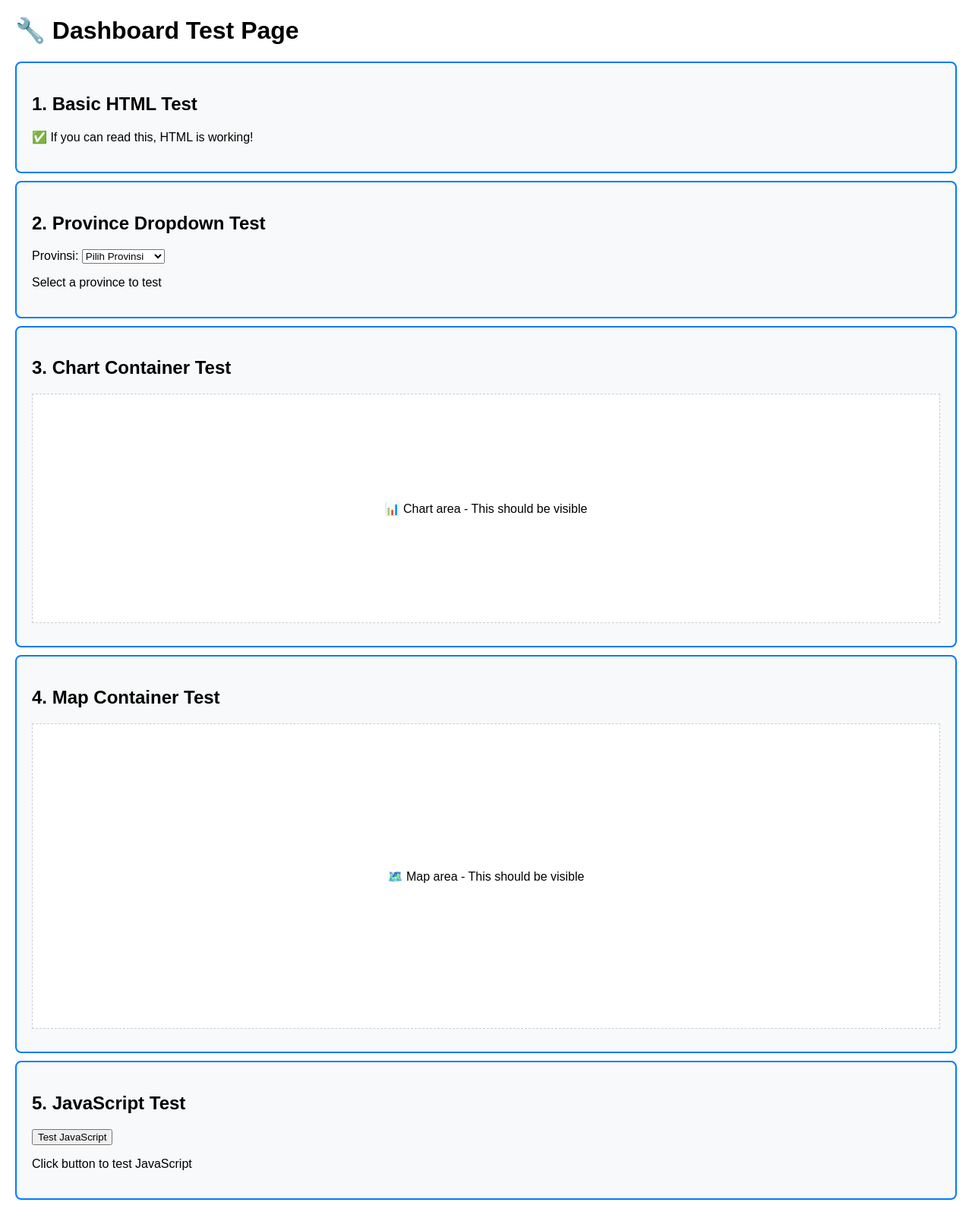
After one commit to groupyid/anjay, a Flask app: page /test_dashboard in a window 1280 px wide. The commit adds this page. Shown: the whole page at 76% size. Run offline with Flask 3, Linux system fonts and the light colour scheme.

Commit message:
Add emergency debugging tools and test dashboard
🚨 Emergency Debugging Setup:
✅ Created test_dashboard.html with minimal working components
✅ Added /test_dashboard route for isolated testing
✅ Added visible blue test box in main dashboard
✅ Added timestamp and console logging for verification

🔧 Test Tools:
- /test_dashboard - Simple HTML/JS/CSS test page
- Blue emergency box in main dashboard
- Console timestamps for load verification
- Element existence checks and logging

📋 Testing Strategy:
1. First test: http://localhost:5002/test_dashboard
2. Then test: http://localhost:5002/dashboard_admin
3. Look for blue box and check console logs
4. Isolate if issue is HTML, CSS, JS, or API

If blue box shows, HTML works. If not, deeper issue.

```diff
--- a/routes/routes.py
+++ b/routes/routes.py
@@ -1,4 +1,4 @@
-from flask import request, render_template, jsonify, session, redirect, url_for
+from flask import request, render_template, jsonify, session, redirect, url_for, send_from_directory
 import requests
 from werkzeug.security import check_password_hash, generate_password_hash
 import logging
@@ -137,6 +137,11 @@ def register_routes(app):
             session_id = sessions[0]['session_id']
             chats = ChatHistory.query.filter_by(session_id=session_id, user_id=user_id).order_by(ChatHistory.created_at).all()
         return render_template('index.html', sessions=sessions, active_session=session_id, active_chats=chats)
+
+    @app.route('/test_dashboard')
+    def test_dashboard():
+        """Simple test dashboard to verify basic functionality"""
+        return send_from_directory('.', 'test_dashboard.html')
 
     @app.route('/dashboard_admin')
     def dashboard_admin():
--- /dev/null
+++ b/test_dashboard.html
@@ -0,0 +1,121 @@
+<!DOCTYPE html>
+<html lang="id">
+<head>
+    <meta charset="UTF-8">
+    <meta name="viewport" content="width=device-width, initial-scale=1.0">
+    <title>Test Dashboard</title>
+    <style>
+        body { font-family: Arial, sans-serif; margin: 20px; }
+        .test-box {
+            border: 2px solid #007bff;
+            padding: 20px;
+            margin: 10px 0;
+            background: #f8f9fa;
+            border-radius: 8px;
+        }
+        .chart-container {
+            height: 300px;
+            border: 1px dashed #ccc;
+            display: flex;
+            align-items: center;
+            justify-content: center;
+            background: #fff;
+            margin: 10px 0;
+        }
+        .map-container {
+            height: 400px;
+            border: 1px dashed #ccc;
+            display: flex;
+            align-items: center;
+            justify-content: center;
+            background: #fff;
+            margin: 10px 0;
+        }
+    </style>
+</head>
+<body>
+    <h1>🔧 Dashboard Test Page</h1>
+
+    <div class="test-box">
+        <h2>1. Basic HTML Test</h2>
+        <p>✅ If you can read this, HTML is working!</p>
+    </div>
+
+    <div class="test-box">
+        <h2>2. Province Dropdown Test</h2>
+        <label for="test-province">Provinsi:</label>
+        <select id="test-province">
+            <option value="">Pilih Provinsi</option>
+            <option value="1">Aceh</option>
+            <option value="2">Sumatra Utara</option>
+            <option value="3">Jakarta</option>
+        </select>
+        <p id="province-result">Select a province to test</p>
+    </div>
+
+    <div class="test-box">
+        <h2>3. Chart Container Test</h2>
+        <div class="chart-container">
+            <div>📊 Chart area - This should be visible</div>
+        </div>
+    </div>
+
+    <div class="test-box">
+        <h2>4. Map Container Test</h2>
+        <div class="map-container">
+            <div>🗺️ Map area - This should be visible</div>
+        </div>
+    </div>
+
+    <div class="test-box">
+        <h2>5. JavaScript Test</h2>
+        <button onclick="testJS()">Test JavaScript</button>
+        <p id="js-result">Click button to test JavaScript</p>
+    </div>
+
+    <script>
+        console.log('🔧 Test Dashboard Loaded');
+
+        function testJS() {
+            document.getElementById('js-result').innerHTML = '✅ JavaScript is working!';
+            console.log('✅ JavaScript function executed');
+        }
+
+        document.getElementById('test-province').addEventListener('change', function() {
+            const value = this.value;
+            const text = this.options[this.selectedIndex].text;
+            document.getElementById('province-result').innerHTML =
+                value ? `Selected: ${text} (ID: ${value})` : 'No province selected';
+            console.log('Province changed:', {value, text});
+        });
+
+        document.addEventListener('DOMContentLoaded', function() {
+            console.log('✅ DOM Content Loaded');
+
+            // Test element access
+            const elements = {
+                province: document.getElementById('test-province'),
+                result: document.getElementById('province-result'),
+                jsResult: document.getElementById('js-result')
+            };
+
+            console.log('Elements found:', elements);
+
+            // Verify all elements exist
+            let allFound = true;
+            for (const [name, element] of Object.entries(elements)) {
+                if (!element) {
+                    console.error(`❌ Element not found: ${name}`);
+                    allFound = false;
+                } else {
+                    console.log(`✅ Element found: ${name}`);
+                }
+            }
+
+            if (allFound) {
+                console.log('🎉 All test elements found successfully');
+            }
+        });
+    </script>
+</body>
+</html>
```
Also changed, not shown: templates/dashboard_admin.html (+12 -0 lines).
